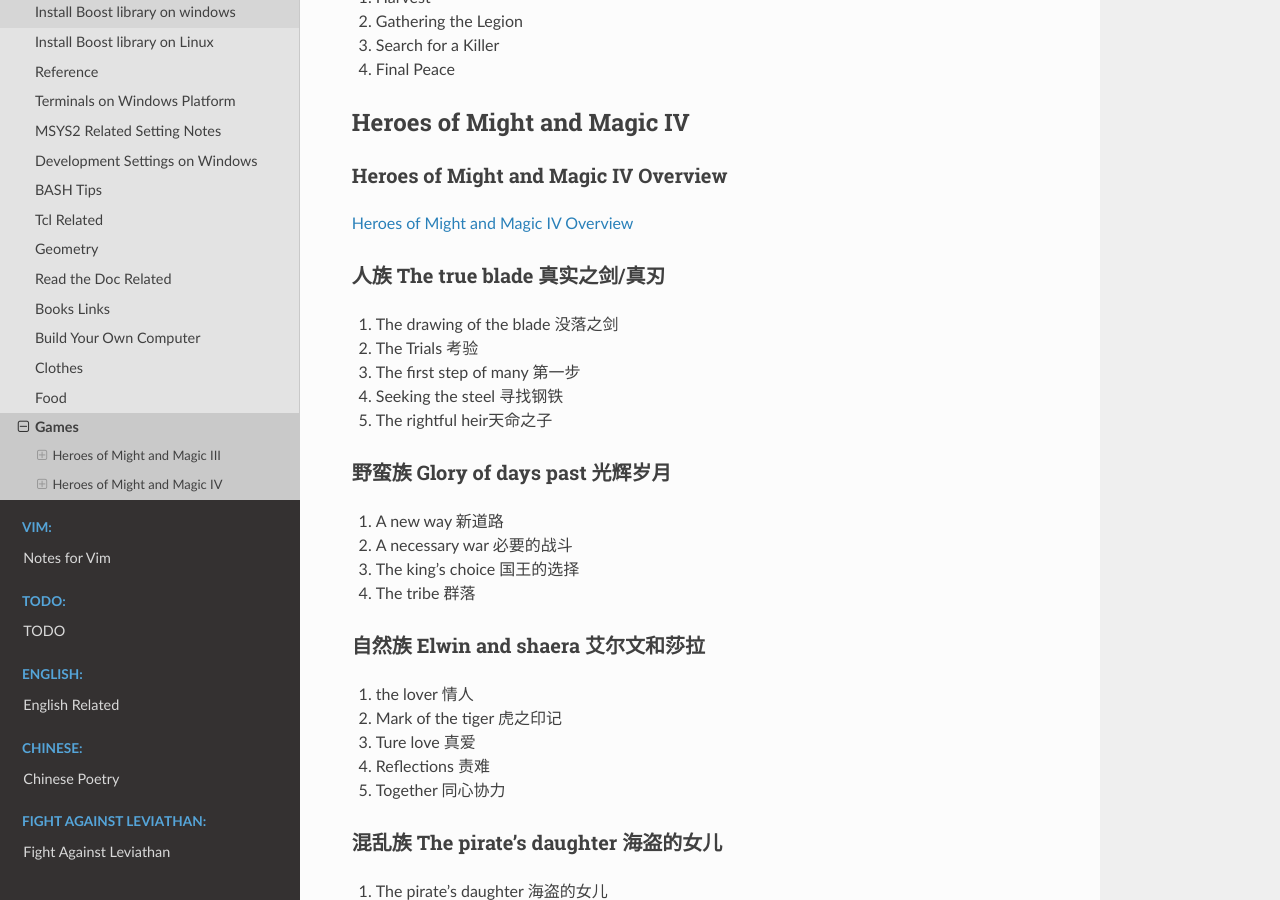
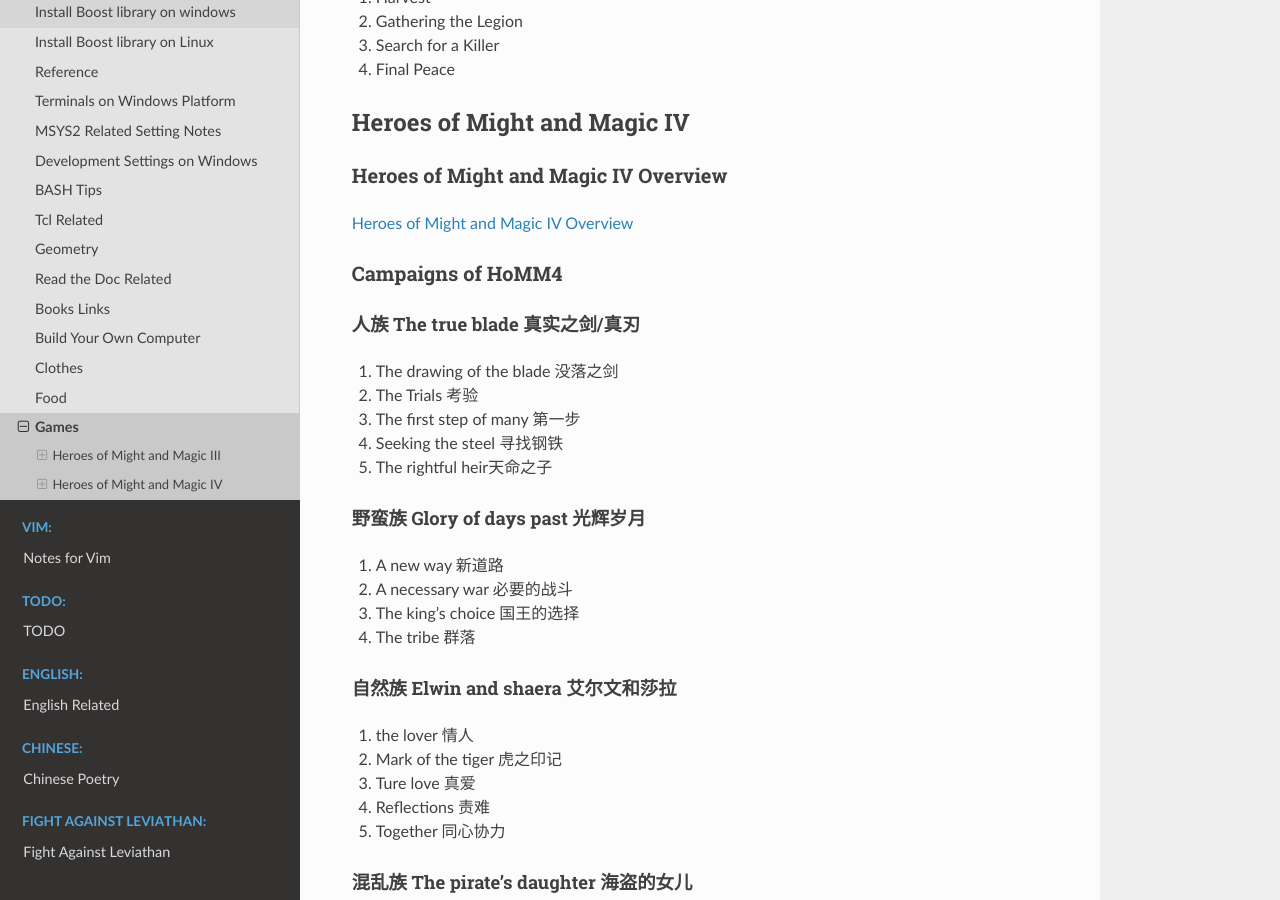
Before and after one commit to Pyrad/pyradnotes, a Sphinx documentation site: the page built from source/Notes/Games.md, in a window 1280 px wide and 900 px high, scrolled down 1298 px. Built offline with Sphinx 7.4.7 and the Read the Docs theme 2.0.0, drawn with Linux system fonts in a browser that asks for light colours.

Commit message:
Note Update HoMM4 campaign names

```diff
--- a/source/Notes/Games.md
+++ b/source/Notes/Games.md
@@ -78,7 +78,9 @@
 
 [Heroes of Might and Magic IV Overview](http://www.heroesofmightandmagic.com/heroes4/heroesofmightandmagic4iv.shtml)
 
-### 人族 The true blade 真实之剑/真刃
+### Campaigns of HoMM4
+
+#### 人族 The true blade 真实之剑/真刃
 
 1. The drawing of the blade 没落之剑
 2. The Trials 考验
@@ -86,34 +88,39 @@
 4. Seeking the steel 寻找钢铁
 5. The rightful heir天命之子
 
-### 野蛮族 Glory of days past 光辉岁月
+#### 野蛮族 Glory of days past 光辉岁月
+
 1. A new way 新道路
 2. A necessary war 必要的战斗
 3. The king’s choice 国王的选择
 4. The tribe 群落
 
-### 自然族 Elwin and shaera 艾尔文和莎拉
+#### 自然族 Elwin and shaera 艾尔文和莎拉
+
 1. the lover 情人
 2. Mark of the tiger 虎之印记
 3. Ture love 真爱
 4. Reflections 责难
 5. Together 同心协力
 
-### 混乱族 The pirate’s daughter 海盗的女儿
+#### 混乱族 The pirate’s daughter 海盗的女儿
+
 1. The pirate’s daughter 海盗的女儿
 2. Blood cove 血色海湾
 3. The strait of the lost 失落的海峡
 4. Bay of maids 少女的海湾
 5. Never look back不要往回看
 
-### 鬼族 half-dead 半生者
+#### 鬼族 half-dead 半生者
+
 1. Eater of children食童者
 2. The fiery realm 狂热的领土
 3. The point of power 力量之塔
 4. Life and death 生与死
 5. The unholy breath 不洁的气息
 
-### 守序族 The price of peace 和平的代价
+#### 守序族 The price of peace 和平的代价
+
 1. At the crossroade 旅程
 2. An enemy’s trust 敌人的信任
 3. Servant 仆人
```
